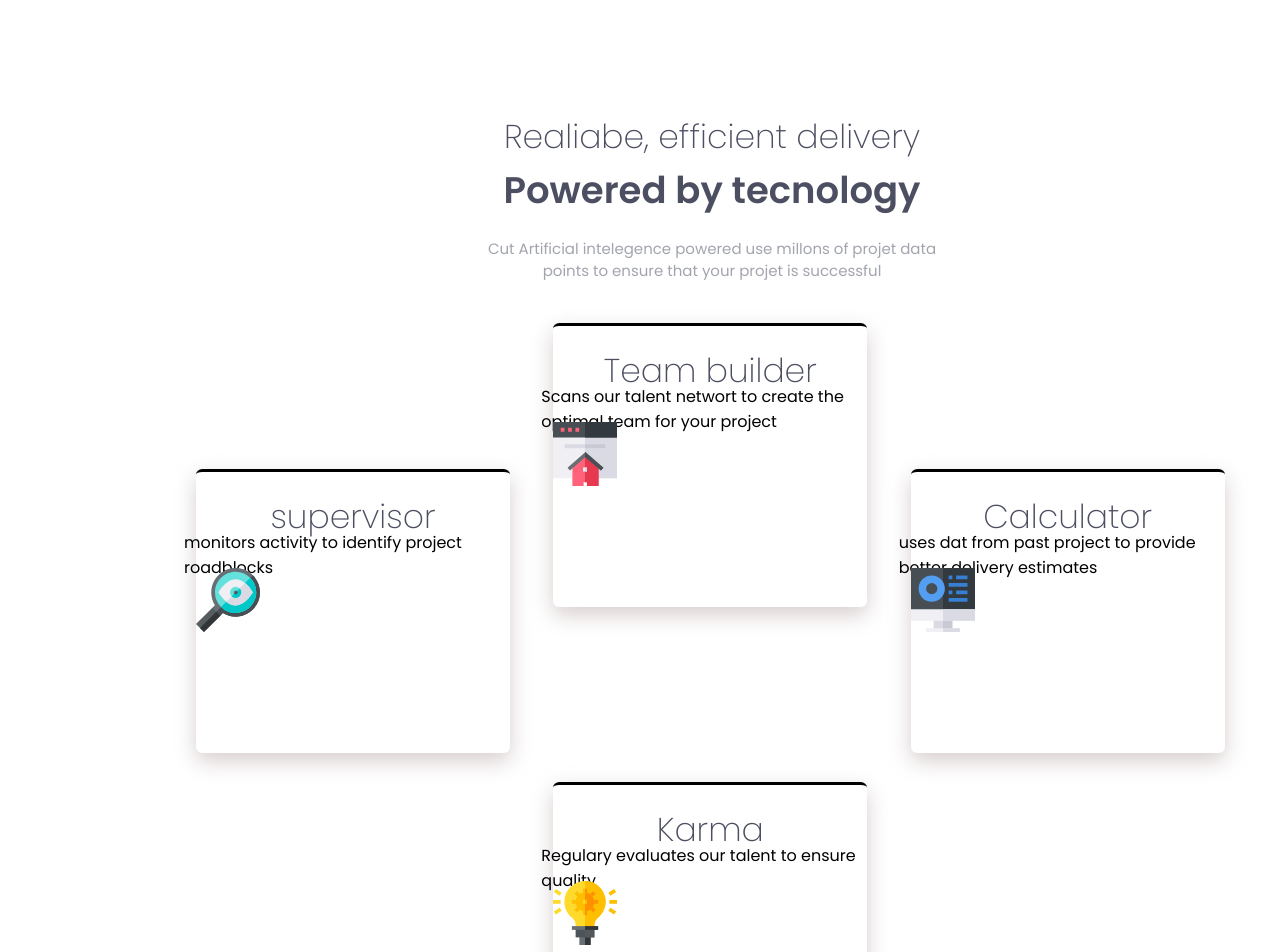
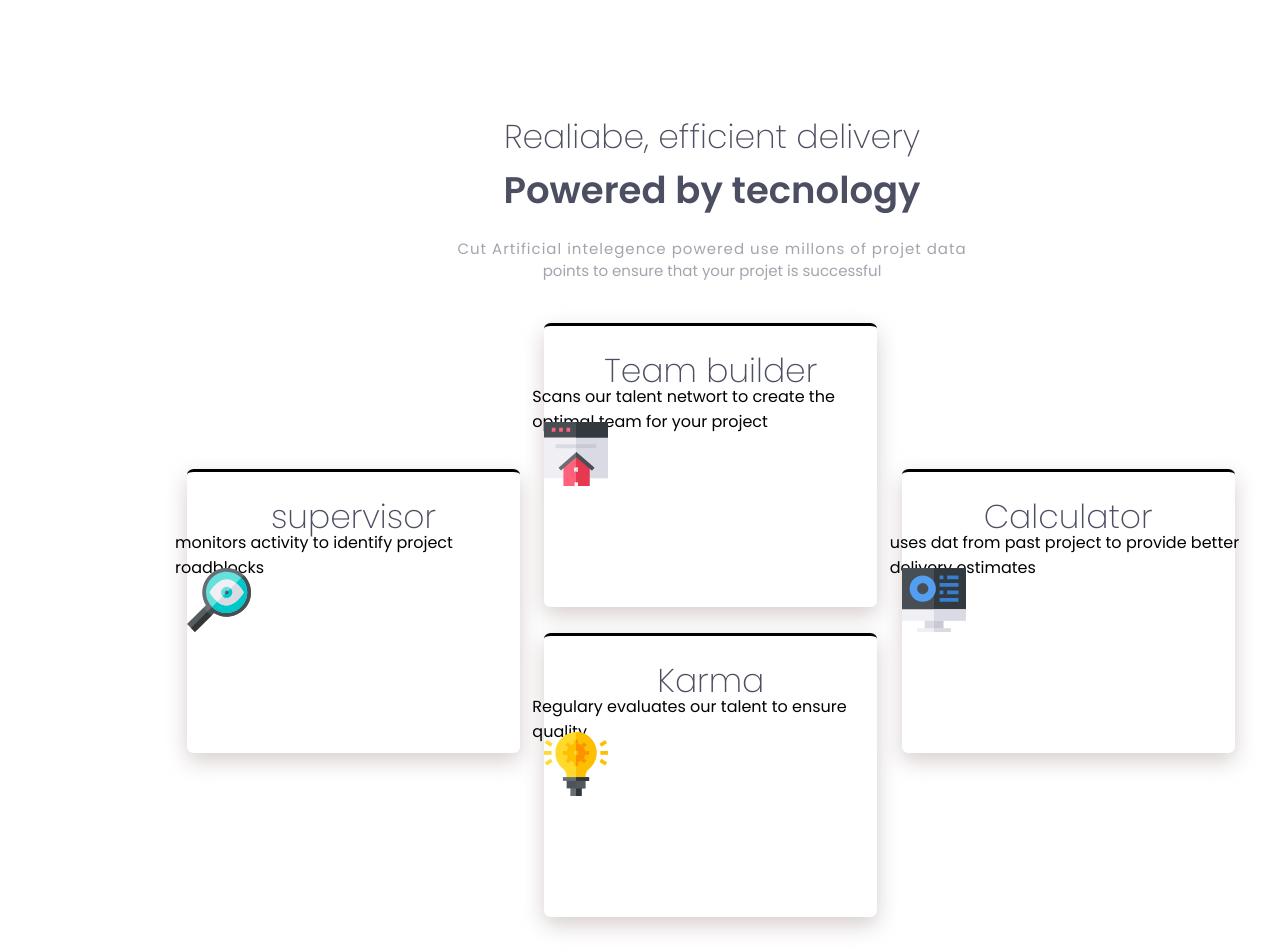
Before and after one commit to wicho37/reto_vitex-2, a React (Vite) app: page / in a window 1280 px wide. Shown: the top 952 px of the page. Built offline with nearby package versions, Linux system fonts and the light colour scheme.

Commit message:
se agregan algunos styles al primer titulo y a las cards

```diff
--- a/src/App.css
+++ b/src/App.css
@@ -8,9 +8,6 @@ body {
 body .cards {
     display: grid;
     grid-auto-flow: column;
-}
-
-.body_card  {
     margin: 25px;
 }
 
@@ -55,8 +52,15 @@ h2 {
     margin-bottom: 3px;
 }
 
+.tittle_1 {
+    letter-spacing: 1px;
+}
+
+
+
 .tittle-secund, p, p {
     margin: -12px;
+
 }
 
 .container_cards {
@@ -74,6 +78,7 @@ h2 {
     margin-top: 146px;
 }
 
-.container_meduim-2{
+.container_cards div .card_medium-2 {
     margin-top: -149px;
+
 }
--- a/src/App.jsx
+++ b/src/App.jsx
@@ -19,9 +19,9 @@ function app() {
                        <h2>Powered by tecnology</h2>
                     </div>
                     <div className="tittle-secund">
-                       <p>Cut Artificial intelegence powered use millons of projet data</p>
+                       <p className="tittle_1">Cut Artificial intelegence powered use millons of projet data</p>
                        <br />
-                       <p>points to ensure that your projet is successful</p>
+                       <p >points to ensure that your projet is successful</p>
                     </div>
                 </div>
             <div className="container_cards">
--- a/src/components/Card/Card.css
+++ b/src/components/Card/Card.css
@@ -1,8 +1,8 @@
 .container {
-    width: 314px;
+    width: 333px;
     border-radius: 2%;
     border-top: 3px solid;
     box-shadow: 0 8px 21px hsl(0, 10%, 75%, 0.7);
-    margin: 175px 20px;
+    margin: 175px 11px;
     height: 281px;
 }
```
